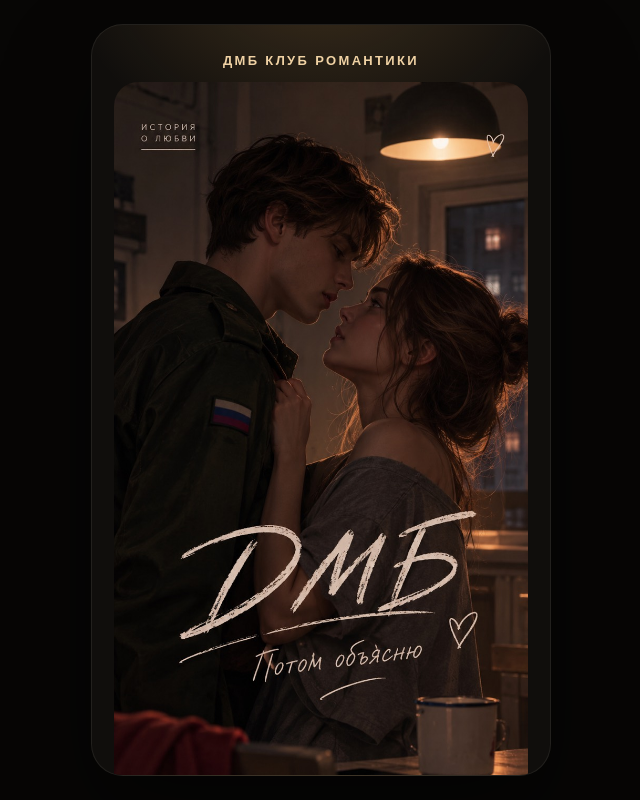
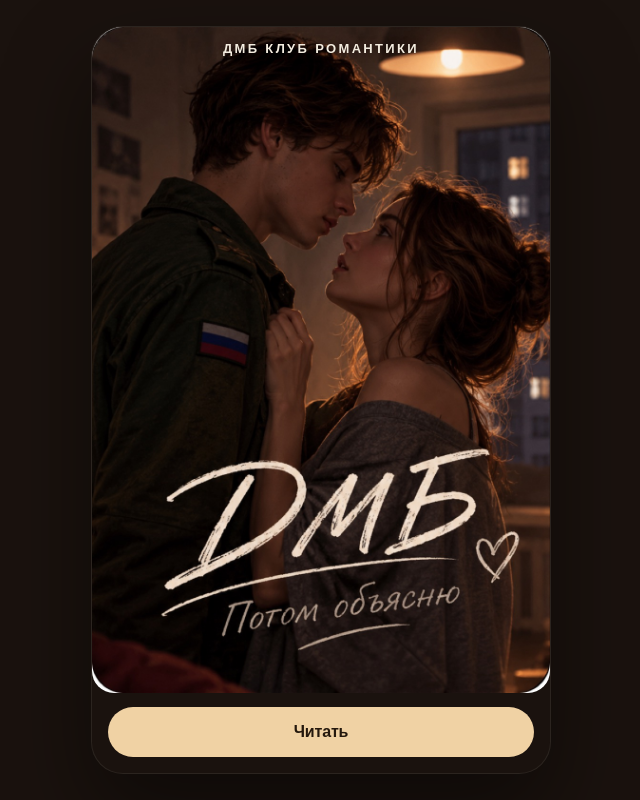
Before and after one commit to Akhmadullins/dmb-shop, a plain HTML site: page index.html in a window 1280 px wide. Shown: the whole page, without its empty margins (319-959 px from the left). Drawn offline with Linux system fonts and the light colour scheme.

Commit message:
Use the shorter cover in the app sheet.
Co-authored-by: Cursor <cursoragent@cursor.com>

```diff
--- a/index.html
+++ b/index.html
@@ -10,7 +10,7 @@
         for (var j = 0; j < document.scripts.length; j++) {if (document.scripts[j].src === r) { return; }}
         k=e.createElement(t),a=e.getElementsByTagName(t)[0],k.async=1,k.src=r,a.parentNode.insertBefore(k,a)
       })(window, document,'script','https://mc.yandex.ru/metrika/tag.js?id=113666212', 'ym');
-      ym(113666212, 'init', {ssr:true, webvisor:true, clickmap:true, accurateTrackBounce:true, trackLinks:true});
+      ym(113666212, 'init', {ssr:true, webvisor:true, clickmap:true, ecommerce:"dataLayer", referrer: document.referrer, url: location.href, accurateTrackBounce:true, trackLinks:true});
     </script>
     <noscript><div><img src="https://mc.yandex.ru/watch/113666212" style="position:absolute; left:-9999px;" alt="" /></div></noscript>
     <!-- /Yandex.Metrika counter -->
--- a/story.js
+++ b/story.js
@@ -10,7 +10,7 @@ const scenes = {
   cover: {
     type: "cover",
     label: "ДМБ клуб романтики",
-    image: "cover.jpg",
+    image: "cover2.jpg",
     next: "open",
     cta: "Читать"
   },
--- a/styles.css
+++ b/styles.css
@@ -15,7 +15,7 @@
 html, body {
   margin: 0;
   min-height: 100%;
-  background: var(--room);
+  background: #1a120e;
   color: var(--ink);
 }
 
@@ -61,24 +61,42 @@ button {
   transform: translateY(8px);
 }
 
+.stage:has(.cover) {
+  padding: 0 0 max(16px, env(safe-area-inset-bottom));
+  background: #1a120e;
+}
+
 .cover { display: flex; flex-direction: column; }
 
 .poster-label {
-  margin: 0 0 14px;
+  position: absolute;
+  top: 14px;
+  left: 16px;
+  right: 16px;
+  z-index: 1;
+  margin: 0;
   text-align: center;
   font-size: 13px;
   font-weight: 650;
   letter-spacing: 0.18em;
   text-transform: uppercase;
-  color: var(--lamp);
+  color: #f3ecdf;
+  text-shadow: 0 1px 8px rgba(0, 0, 0, 0.55);
 }
+
+.cover { position: relative; }
 
 .poster {
   width: 100%;
   height: auto;
-  border-radius: 24px;
+  border-radius: 0 0 22px 22px;
   display: block;
-  margin: 0 0 18px;
+  margin: 0 0 14px;
+}
+
+.cover .go {
+  width: auto;
+  margin: 0 16px;
 }
 
 .kicker {
```
Also changed, not shown: cover2.jpg (added).
